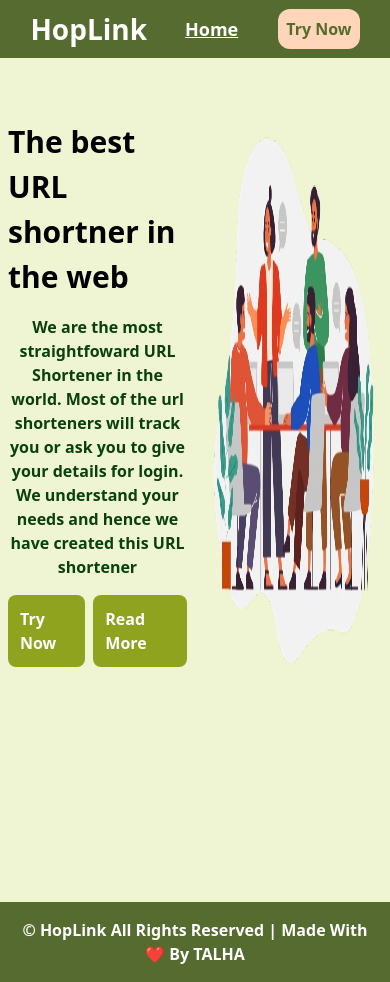
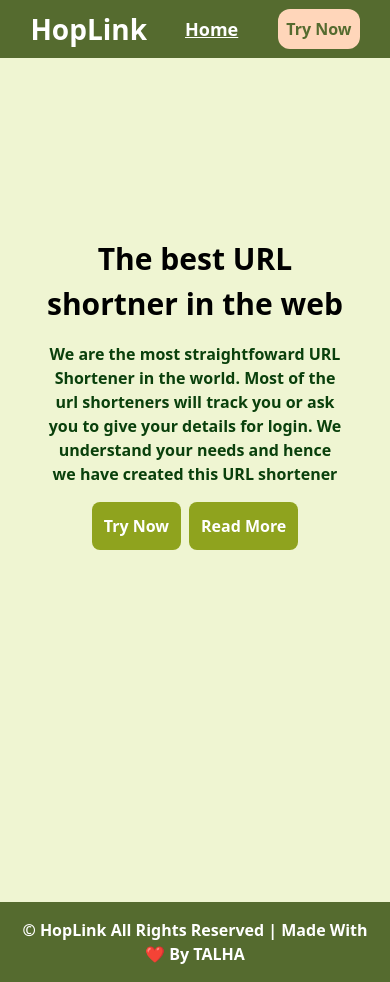
Before and after one commit to anonymous298/URL-Shortner-Mini-Project, a Next.js app: page / in a window 390 px wide. Built offline with nearby package versions, Linux system fonts and the light colour scheme.

Commit message:
responsiveness added

```diff
--- a/app/page.js
+++ b/app/page.js
@@ -6,9 +6,9 @@ import Link from "next/link";
 export default function Home() {
   return (
     <div className="flex justify-center items-center">
-      <div className="container h-[70vh] flex mt-10">
-        <div className="about-product w-[50%] flex justify-center items-center flex-col p-2 gap-y-4">
-          <h2 className="text-black font-bold text-[30px]">The best URL shortner in the web</h2>
+      <div className="container h-[70vh] flex mt-10 max-[600px]:flex max-[600px]:justify-center max-[600px]:items-center">
+        <div className="about-product w-[50%] max-[600px]:w-[80%] flex justify-center items-center flex-col p-2 gap-y-4">
+          <h2 className="text-black font-bold text-[30px] text-center">The best URL shortner in the web</h2>
 
           <p className="text-center text-[#0A400C] font-semibold ">We are the most straightfoward URL Shortener in the world. Most of the url shorteners will track you or ask you to give your details for login. We understand your needs and hence we have created this URL shortener</p>
 
@@ -18,7 +18,7 @@ export default function Home() {
           </div>
         </div>
 
-        <div className="display-img w-[50%] relative bg-transparent ">
+        <div className="display-img w-[50%] relative bg-transparent max-[600px]:hidden">
           <Image className="bg-transparent" alt="an Image of a vector" src={"/vector.png"} fill={true}    />
         </div>
       </div>
```
